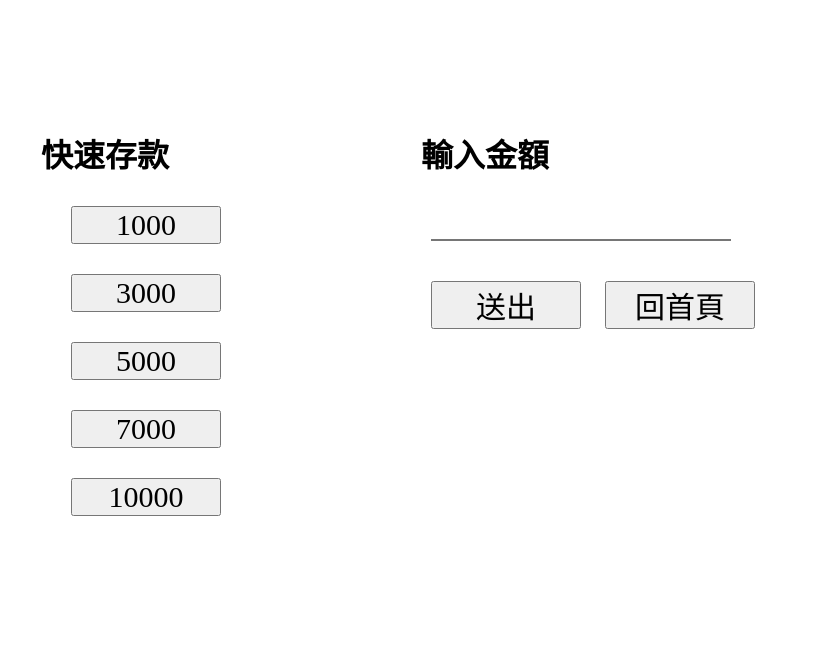
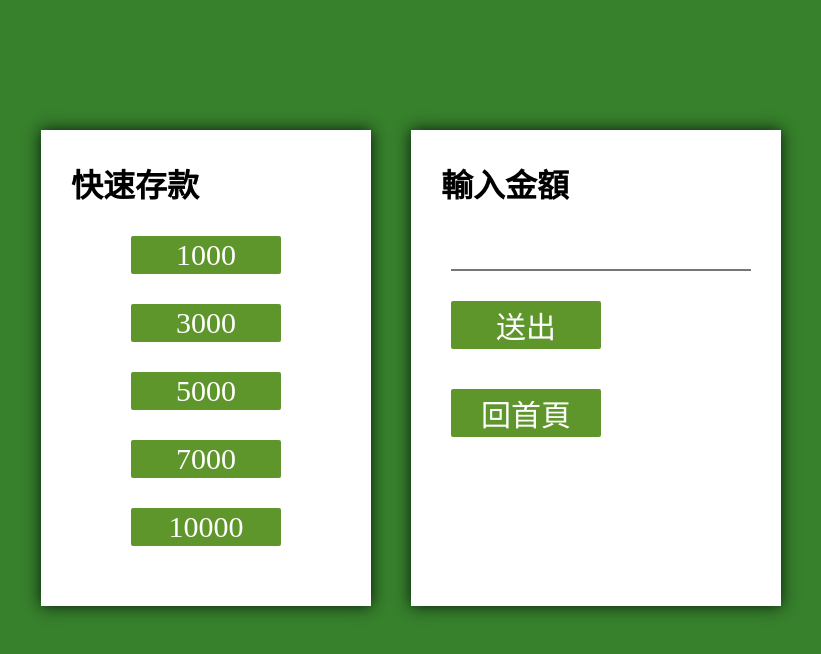
Before and after one commit to Toby-Yuan/RD5-Assignment, a PHP site: page /deposit.php in a window 1280 px wide. Shown: the top 654 px of the page, without its empty margins (229-1050 px from the left). Run offline with PHP 8.4, Linux system fonts and the light colour scheme; the visitor is signed in with stand-in values (Sample User, id 1).

Commit message:
deposit : UI優化

```diff
--- a/CSS/depositStyle.css
+++ b/CSS/depositStyle.css
@@ -7,26 +7,49 @@
   font-family: 微軟正黑體;
 }
 
+body {
+  background: #37802C;
+}
+
 form {
   width: 800px;
-  margin: 100px auto;
+  margin: 100px auto 0;
   padding: 30px;
   display: -ms-grid;
   display: grid;
   -ms-grid-columns: (1fr)[2];
       grid-template-columns: repeat(2, 1fr);
-  grid-gap: 20px;
+  grid-gap: 40px;
+}
+
+form #fast {
+  background: white;
+  padding: 30px;
+  -webkit-box-shadow: 0 0 15px #07190B;
+          box-shadow: 0 0 15px #07190B;
 }
 
 form #fast input {
   display: block;
   width: 150px;
-  margin: 30px;
+  margin: 30px auto;
   font-size: 30px;
+  border: 2px solid rgba(0, 0, 0, 0);
+  background: #5F962C;
+  color: white;
+  border-radius: 2px;
+}
+
+form #fast input:hover {
+  border: 2px solid #07190B;
+  color: #07190B;
 }
 
 form #typeIt {
-  position: relative;
+  background: white;
+  padding: 30px;
+  -webkit-box-shadow: 0 0 15px #07190B;
+          box-shadow: 0 0 15px #07190B;
 }
 
 form #typeIt #money {
@@ -41,7 +64,16 @@ form #typeIt #money {
 
 form #typeIt #submit, form #typeIt #back {
   width: 150px;
-  margin: 30px 10px;
+  margin: 20px 10px;
   font-size: 30px;
+  border: 2px solid rgba(0, 0, 0, 0);
+  background: #5F962C;
+  color: white;
+  border-radius: 2px;
+}
+
+form #typeIt #submit:hover, form #typeIt #back:hover {
+  border: 2px solid #07190B;
+  color: #07190B;
 }
 /*# sourceMappingURL=depositStyle.css.map */
--- a/CSS/depositStyle.scss
+++ b/CSS/depositStyle.scss
@@ -1,3 +1,7 @@
+$green: #37802C;
+$darkGreen: #07190B;
+$lightGreen: #5F962C;
+
 *{
     margin: 0;
     padding: 0;
@@ -5,25 +9,44 @@
     font-family: 微軟正黑體;
 }
 
+body{
+    background: $green;
+}
+
 form{
     width: 800px;
-    margin: 100px auto;
+    margin: 100px auto 0;
     padding: 30px;
     display: grid;
     grid-template-columns: repeat(2, 1fr);
-    grid-gap: 20px;
+    grid-gap: 40px;
 
     #fast{
+        background: white;
+        padding: 30px;
+        box-shadow: 0 0 15px $darkGreen;
+
         input{
             display: block;
             width: 150px;
-            margin: 30px;
+            margin: 30px auto;
             font-size: 30px;
+            border: 2px solid rgba(0, 0, 0, 0);
+            background: $lightGreen;
+            color: white;
+            border-radius: 2px;
+
+            &:hover{
+                border: 2px solid $darkGreen;
+                color: $darkGreen;
+            }
         }
     }
 
     #typeIt{
-        position: relative;
+        background: white;
+        padding: 30px;
+        box-shadow: 0 0 15px $darkGreen;
 
         #money{
             display: block;
@@ -37,8 +60,17 @@ form{
 
         #submit, #back{
             width: 150px;
-            margin: 30px 10px;
+            margin: 20px 10px;
             font-size: 30px;
+            border: 2px solid rgba(0, 0, 0, 0);
+            background: $lightGreen;
+            color: white;
+            border-radius: 2px;
+
+            &:hover{
+                border: 2px solid $darkGreen;
+                color: $darkGreen;
+            }
         }
     }
 }
```
Also changed, not shown: 1 other file.
